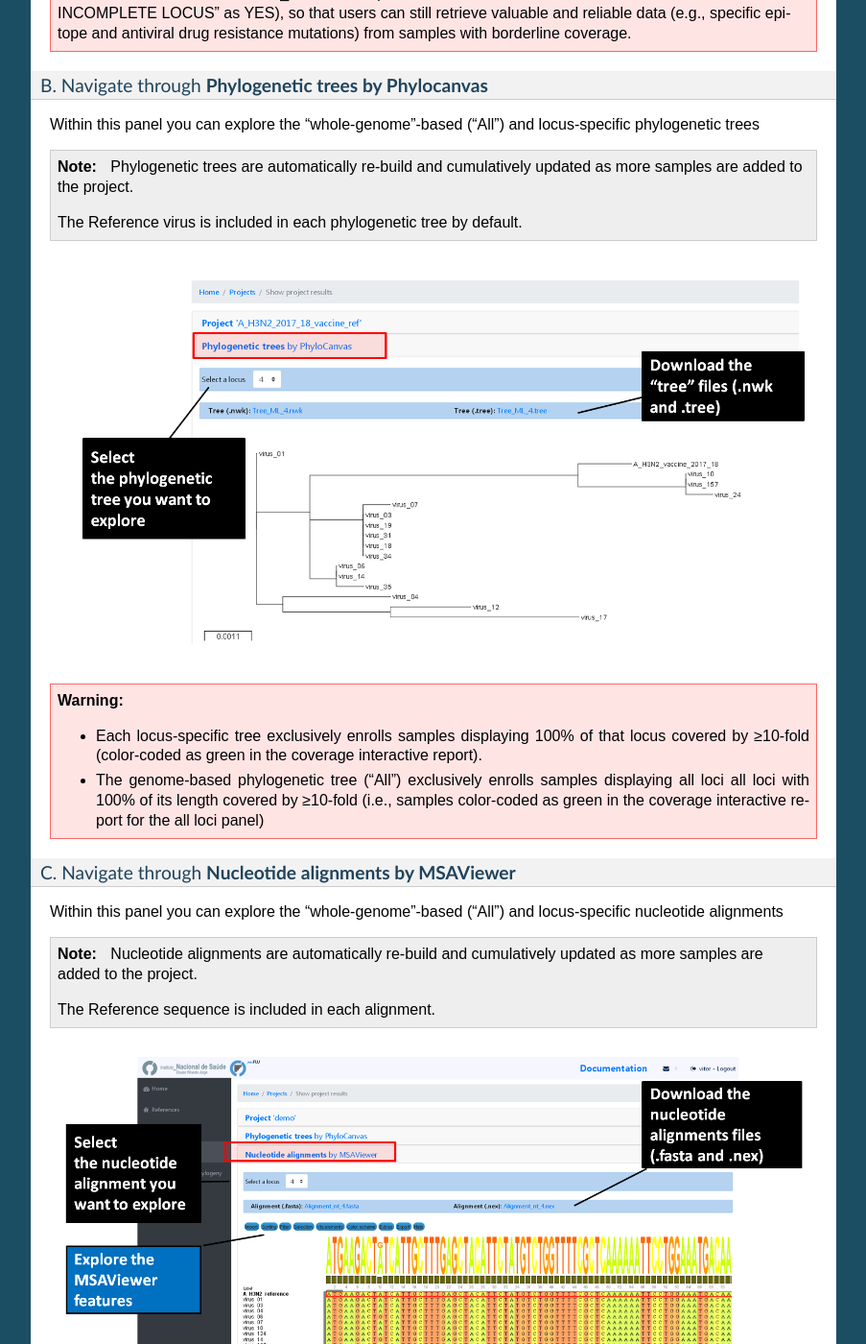
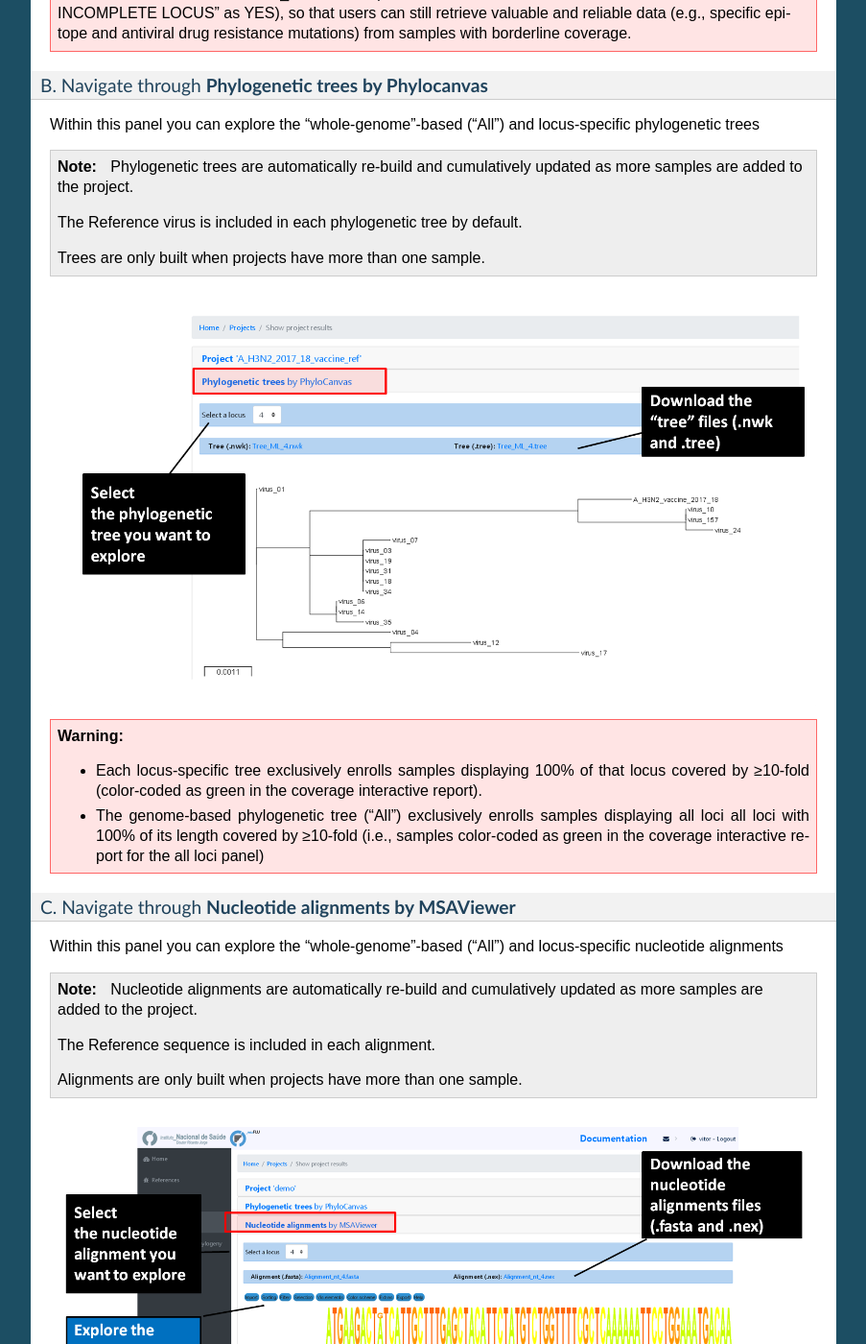
Before and after one commit to INSaFLU/insaflu_docs, a Sphinx documentation site: the page built from docs/output_visualization.rst, in a window 1280 px wide and 1400 px high, scrolled down 8264 px. Shown: the whole window at 96% size, without its empty margins (198-1101 px from the left). Built offline with Sphinx 7.4.7, drawn with Linux system fonts in a browser that asks for light colours; formulas are drawn with MathJax 3; some of the changed text lies outside the part shown.

Commit message:
[Add] trees/alignments are built when projects have more than 1 sample.

```diff
--- a/docs/output_visualization.rst
+++ b/docs/output_visualization.rst
@@ -171,6 +171,8 @@
 
    The Reference virus is included in each phylogenetic tree by default.
 
+   Trees are only built when projects have more than one sample.
+
 
 .. image:: _static/projects_phylogenetic_trees.png
 
@@ -191,6 +193,8 @@
 
    The Reference sequence is included in each alignment.
 
+   Alignments are only built when projects have more than one sample.
+
 .. image:: _static/projects_nucleotide_alignments.png
 
 .. warning::
@@ -207,6 +211,8 @@
    Amino acid alignments are automatically re-build and cumulatively updated as more samples are added to the project.
 
    The Reference sequence is included in each alignment.
+
+   Alignments are only built when projects have more than one sample.
 
 .. image:: _static/projects_amino_acid_alignments.png
 
```
